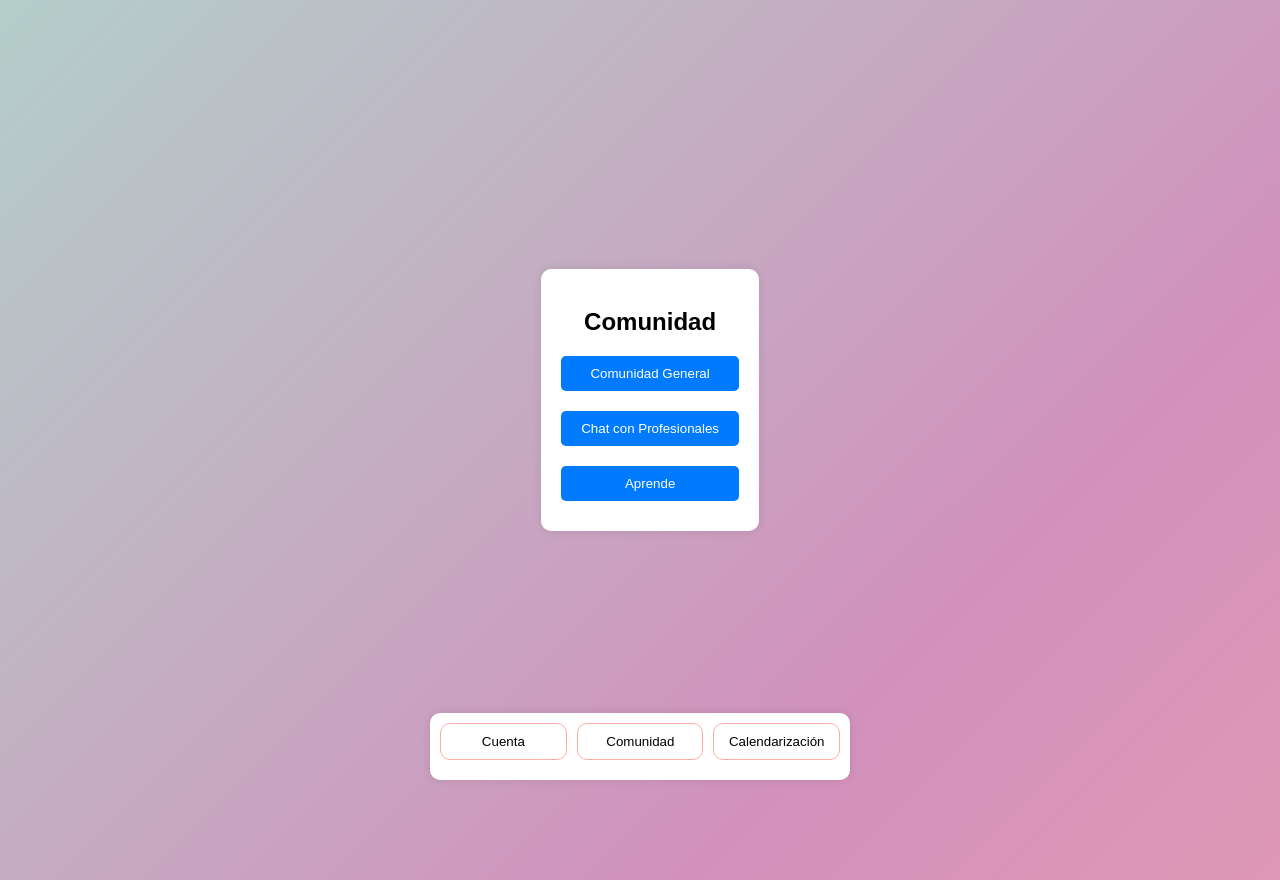
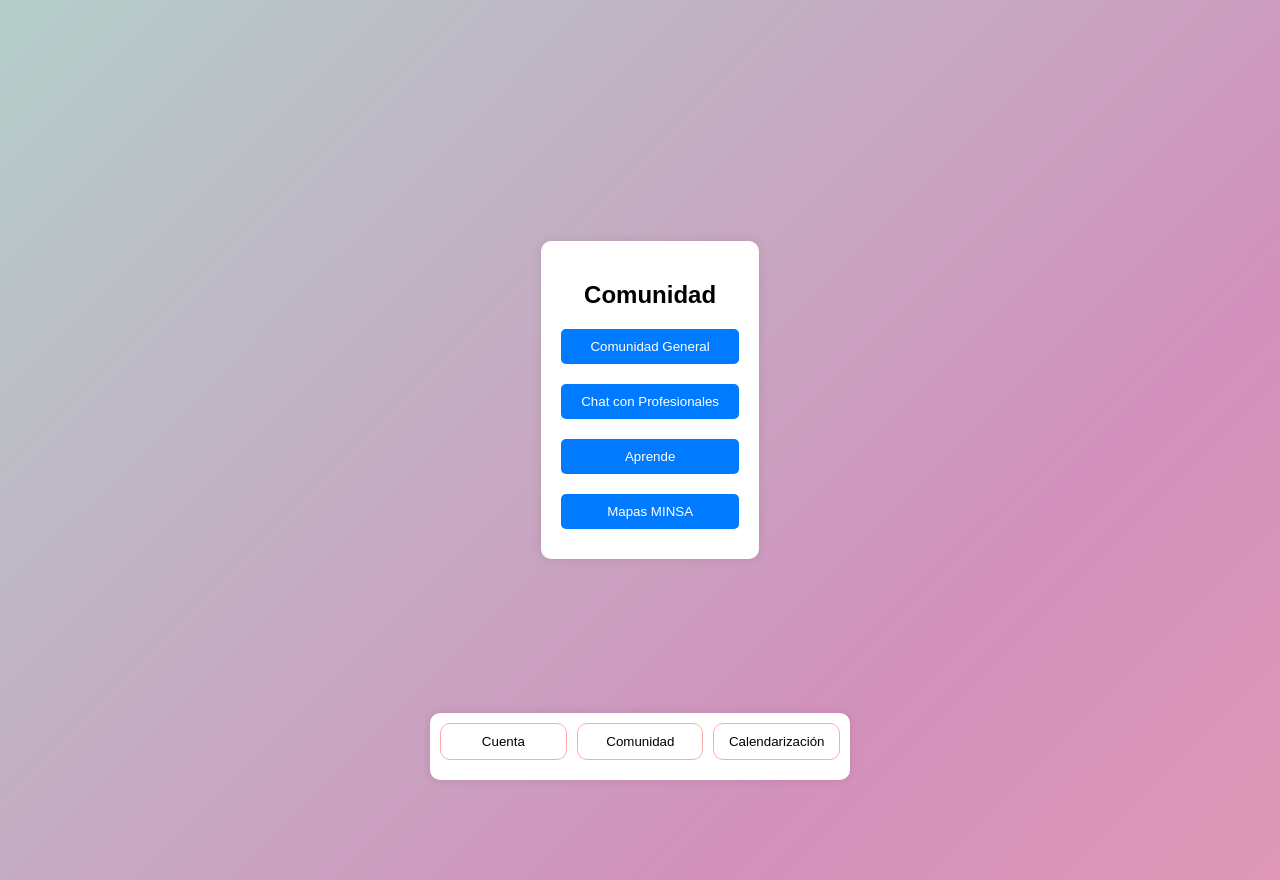
Before and after one commit to Luvidth/EduSexBETA4, a plain HTML site: page index.html in a window 1280 px wide. Both pictures are taken after a click on the button "Comunidad". Drawn offline with Linux system fonts and the light colour scheme; some packages are replaced by stand-ins of ours; a script that the page names is missing.

Commit message:
Update index.html

```diff
--- a/index.html
+++ b/index.html
@@ -222,6 +222,7 @@
                 <button onclick="window.location.href='https://sites.google.com/view/edusexapp/comunidad?authuser=0';">Comunidad General</button>
                 <button onclick="window.location.href='https://sites.google.com/view/edusexapp/chat-con-profesionales?authuser=0';">Chat con Profesionales</button>
                 <button onclick="window.location.href='https://sites.google.com/view/edusexapp/aprende?authuser=0';">Aprende</button>
+                <button onclick="window.location.href='https://mapasalud.minsa.gob.ni/';">Mapas MINSA</button>
             </div>
         </section>
         <section id="calendarizacion" class="content">
```
